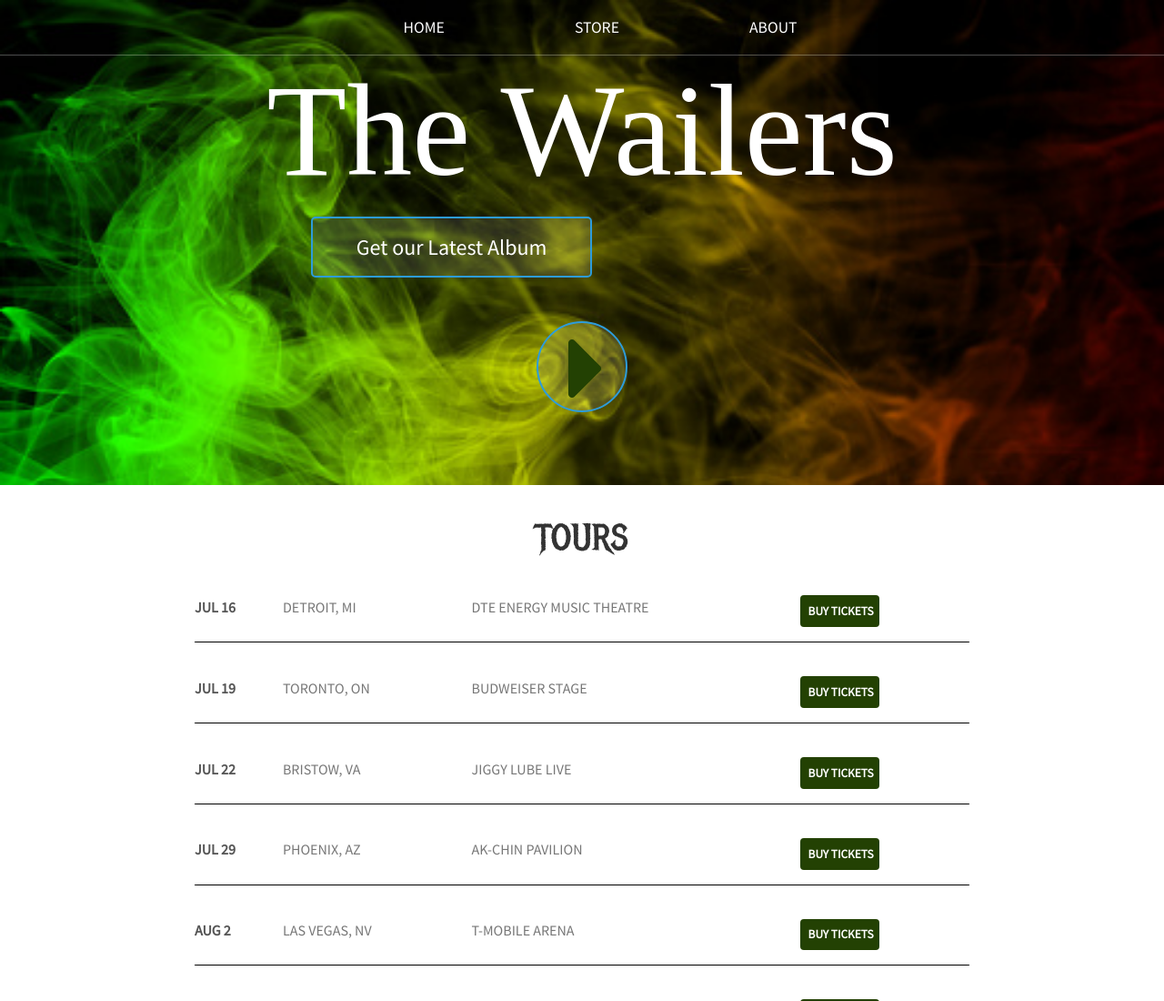
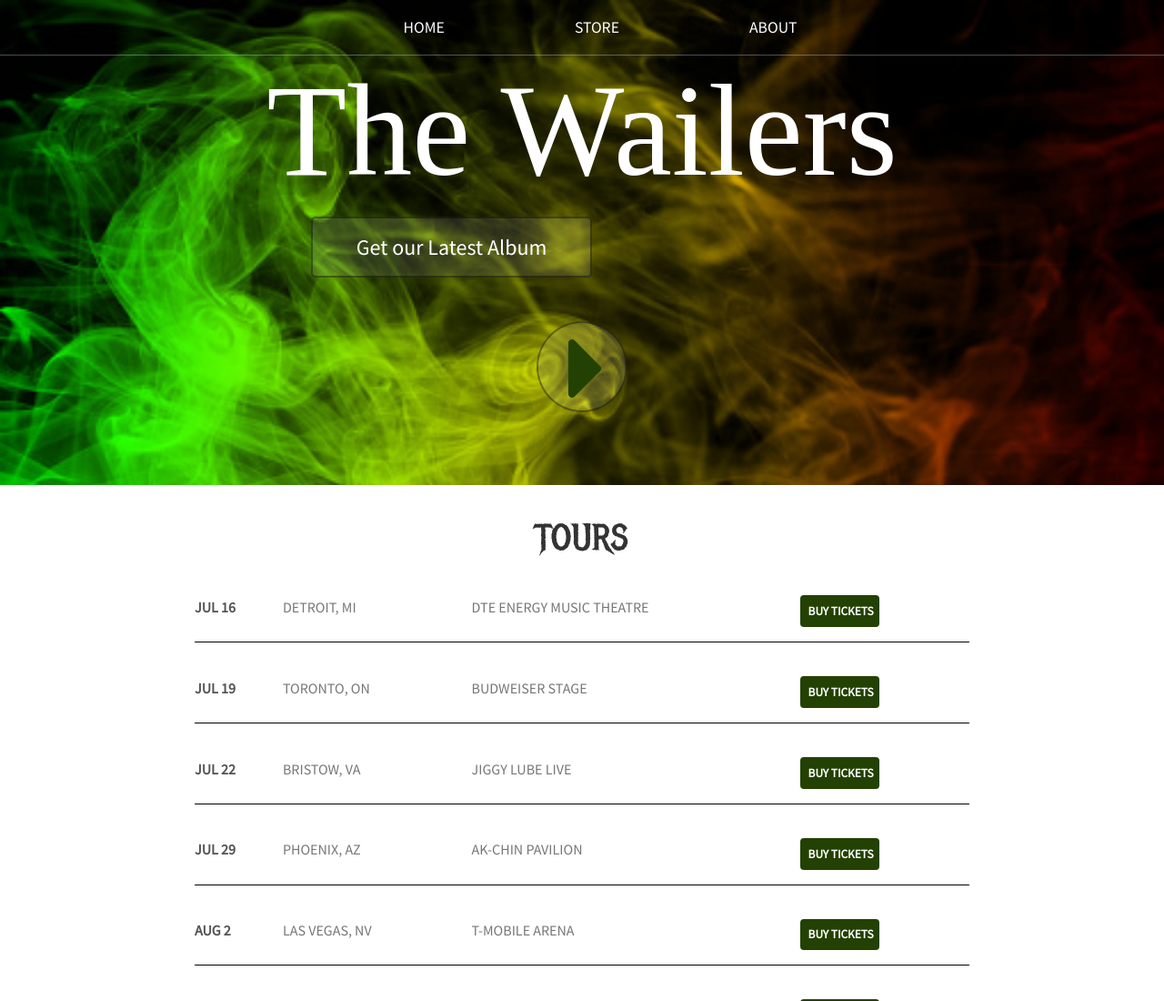
Before and after one commit to kNicholas-8761/Wailers, a React app: page / in a window 1280 px wide. Shown: the top 1100 px of the page at 91% size. Built offline with nearby package versions, Linux system fonts and the light colour scheme; a web font is replaced by a local one.

Commit message:
no message

```diff
--- a/public/css/styles.css
+++ b/public/css/styles.css
@@ -122,7 +122,7 @@
 .btn-header {
   margin: 0.5em 15% 2em 15%;
   color: white;
-  border: 2px solid #2d9cdb;
+  border: 2px solid rgba(0, 0, 0, .4);
   background-color: rgba(255, 255, 255, 0.1);
   border-radius: 5px;
   font-size: 1.5em;
```
